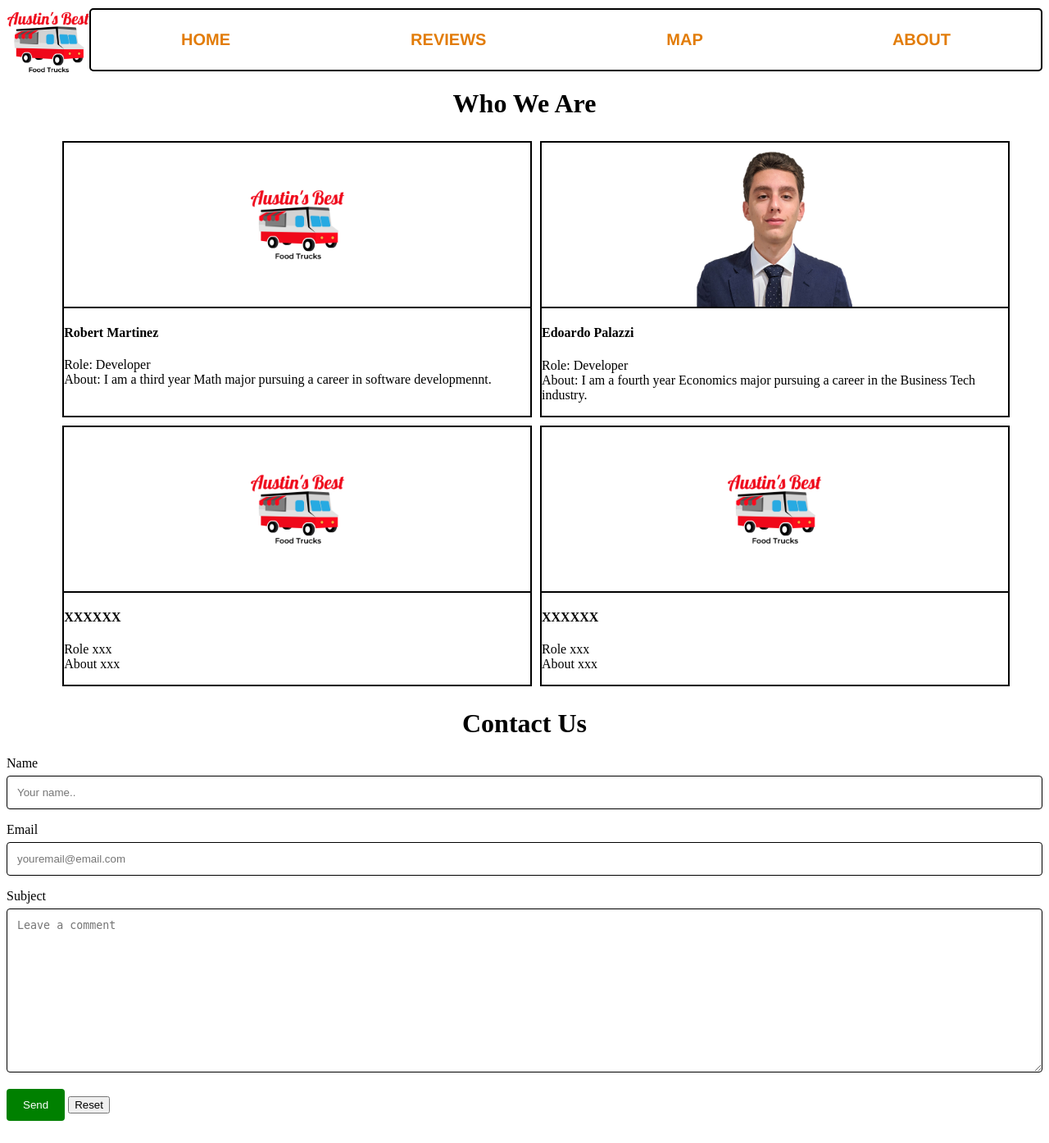
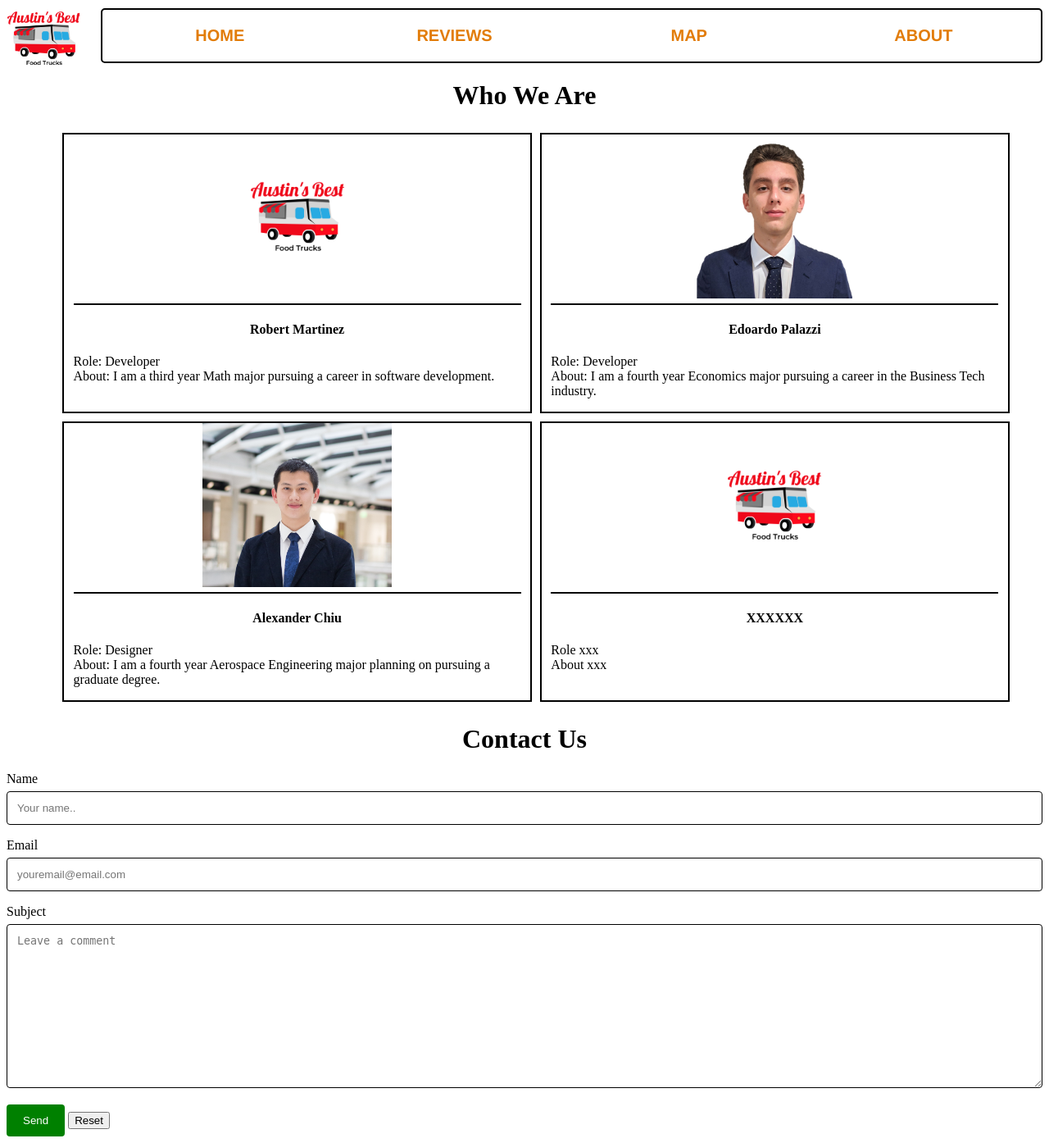
Before and after one commit to alex-chiu/austin-food-trucks, a PHP site: page /aboutPage.html in a window 1280 px wide; the page is wider, and only the part inside the window is pictured. Shown: that part at 82% size. Before the commit the page ends 1367 px from the top of that part, so only its background shows below. Run offline with PHP 8.4, Linux system fonts and the light colour scheme.

Commit message:
Standardize Nav Bar, CSS Updates

```diff
--- a/AustinFoodTruck/about.css
+++ b/AustinFoodTruck/about.css
@@ -5,9 +5,15 @@
 #logo {
     display: block;
     float: left;
+    margin-right: 2%;
+    width: 90px;
 }
 
 #nav-bar {
+    list-style-type: none;
+    padding: 0;
+    overflow: hidden;
+    background-color: rgb(255, 255, 255);
     border: 2px solid black;
     border-radius: 5px;
     margin: 10px 0px;
@@ -15,24 +21,15 @@
     flex-direction: row;
 }
 
-ul {
-    list-style-type: none;
-    margin: 0;
-    padding: 0;
-    overflow: hidden;
-    background-color: rgb(255, 255, 255);
-}
-
 li {
     flex: 1 1 25%;
+    padding: 20px 0px;
     justify-content: center;
+    text-align: center;
 }
 
 li a {
-    display: inline-block;
     color: rgb(226, 124, 8);
-    text-align: center;
-    padding: 25px 110px;
     text-decoration: none;
     font-family: helvetica;
     font-size: 20px;
@@ -44,27 +41,20 @@ li a:hover {
     color: rgb(0, 0, 0);
 }
 
-#cards{
+h1 {
+    text-align: center;
+}
+
+#cards {
     width: 100%;
     display: flex;
     flex-direction: row;
-}
-
-
-h1{
-    text-align: center;
-}
-
-#cards{
     margin-left: 5%;
     margin-right: 5%;
-    width: 100%;
-    display: flex;
-    flex-direction: row;
     flex-wrap: wrap;
 }
 
-.card{
+.card {
     border: 2px solid black;
     box-shadow: 0 rpx 8px 0 rgba(0,0,0,0.2);
     transition: 0.3s;
@@ -72,19 +62,25 @@ h1{
     margin: 5px 5px 5px 5px;
 }
 
-.card img{
+.card img {
     display: block;
     margin-left: auto;
     margin-right: auto;
+    height: 200px;
 }
 
 .card:hover {
     box-shadow: 0 8px 16px 0 rgba(0,0,0,0.2);
-  }
+}
 
-  .card-text{
-      border-top: 2px solid black;
-  }
+.card-text {
+    border-top: 2px solid black;
+    margin: 1% 2%;
+}
+
+.card-text h4 {
+    text-align: center;
+}
 
 input[type=text], select, textarea {
     width: 100%;
--- a/AustinFoodTruck/aboutPage.html
+++ b/AustinFoodTruck/aboutPage.html
@@ -32,31 +32,31 @@
 
 			<div id="cards">
 				<div class="card">
-					<img src="./images/AustinFoodTruck_Logo.jpeg" alt="avatar" width="200px">
+					<img src="./images/AustinFoodTruck_Logo.jpeg" alt="avatar">
 					<div class="card-text">
-						<h4> <b>Robert Martinez</b> </h4>
-						<p>Role: Developer <br>About: I am a third year Math major pursuing a career in software developmennt. </p>
+						<h4><b>Robert Martinez</b></h4>
+						<p>Role: Developer<br>About: I am a third year Math major pursuing a career in software development.</p>
 					</div>
 				</div>
 
 				<div class="card">
-					<img src="./images/edoardoProfile.jpg" alt="avatar" width="190px">
+					<img src="./images/edoardoProfile.jpg" alt="avatar">
 					<div class="card-text">
-						<h4> <b>Edoardo Palazzi</b> </h4>
-						<p>Role: Developer <br>About: I am a fourth year Economics major pursuing a career in the Business Tech industry. </p>
+						<h4><b>Edoardo Palazzi</b></h4>
+						<p>Role: Developer<br>About: I am a fourth year Economics major pursuing a career in the Business Tech industry.</p>
 					</div>
 				</div>
 
 				<div class="card">
-					<img src="./images/AustinFoodTruck_Logo.jpeg" alt="avatar" width="200px">
+					<img src="./images/alexProfile.jpg" alt="avatar">
 					<div class="card-text">
-						<h4> <b>XXXXXX</b> </h4>
-						<p>Role xxx <br>About xxx </p>
+						<h4><b>Alexander Chiu</b></h4>
+						<p>Role: Designer <br>About: I am a fourth year Aerospace Engineering major planning on pursuing a graduate degree.</p>
 					</div>
 				</div>
 
 				<div class="card">
-					<img src="./images/AustinFoodTruck_Logo.jpeg" alt="avatar" width="200px">
+					<img src="./images/AustinFoodTruck_Logo.jpeg" alt="avatar">
 					<div class="card-text">
 						<h4> <b>XXXXXX</b> </h4>
 						<p>Role xxx <br>About xxx </p>
--- a/AustinFoodTruck/homePage.html
+++ b/AustinFoodTruck/homePage.html
@@ -32,7 +32,7 @@
             <p>Questions or concerns? We're always looking for the newest and best spots to eat around town! <a href="./aboutPage.html#contact-form">Contact Us Here!</a></p>
         </div>
         <div id="signature">
-            <p>Date Updated: 03/08/2021</p>
+            <p>Date Updated: 04/04/2021</p>
             <p>Authors: Group 2</p>
         </div>
     </div>
```
Also changed, not shown: AustinFoodTruck/homePage.css (+13 -18 lines), AustinFoodTruck/mapPage.css (+10 -13 lines), AustinFoodTruck/mapPage.html (+4 -7 lines), AustinFoodTruck/reviewsPage.css (+45 -46 lines), AustinFoodTruck/reviewsPage.html (+7 -12 lines), AustinFoodTruck/images/alexProfile.jpg (added).
